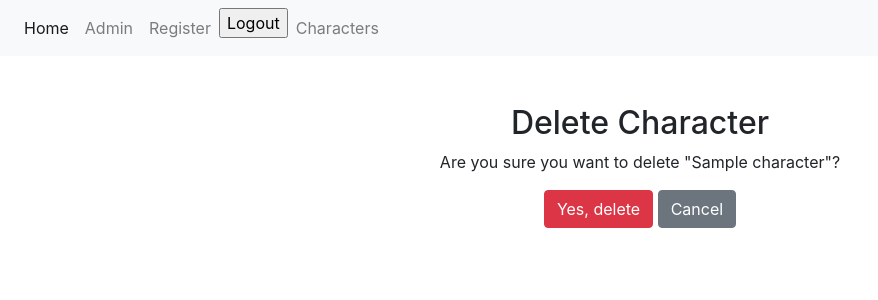
After one commit to PatrickSchroeder98/warhammer_fantasy_roleplay_app, a Django app: page /characters/delete/1/ in a window 1280 px wide. The commit adds this page. Shown: the top 300 px of the page, without its empty margins (0-878 px from the left). Run offline with Django 5.2, Linux system fonts and the light colour scheme; a user stored in the database is signed in; tables that the repository leaves empty hold one stand-in row (values such as "Sample post").

Commit message:
Added character delete functionality
Updated views, urls and templates to have character  deletion functionality

```diff
--- /dev/null
+++ b/wfra/characters/templates/characters/characters_confirm_delete.html
@@ -0,0 +1,15 @@
+{% extends "base.html" %}
+
+{% block content %}
+<div class="container mt-5">
+    <h2 class="text-center">Delete Character</h2>
+    <p class="text-center">Are you sure you want to delete "{{ object.name }}"?</p>
+    <form method="post">
+        {% csrf_token %}
+        <div class="text-center">
+            <button type="submit" class="btn btn-danger">Yes, delete</button>
+            <a href="{% url 'characters:all' %}" class="btn btn-secondary">Cancel</a>
+        </div>
+    </form>
+</div>
+{% endblock %}
--- a/wfra/characters/templates/characters/characters_detail.html
+++ b/wfra/characters/templates/characters/characters_detail.html
@@ -18,4 +18,6 @@
 </ul>
 
 
+<a href="{% url 'characters:delete' character.pk %}">Delete</a>
+
 {% endblock %}
--- a/wfra/characters/urls.py
+++ b/wfra/characters/urls.py
@@ -7,4 +7,5 @@ urlpatterns = [
     path('', views.ListCharacters.as_view(), name="all"),
     path("create/", views.CreateCharacter.as_view(), name="create"),
     path("<int:pk>/", views.DetailViewCharacter.as_view(), name="detail"),
+    path("delete/<int:pk>/", views.DeleteViewCharacter.as_view(), name="delete"),
 ]
--- a/wfra/characters/views.py
+++ b/wfra/characters/views.py
@@ -2,6 +2,7 @@ from django.shortcuts import render
 from django.views import generic
 from django.contrib.auth.mixins import LoginRequiredMixin
 from django.urls import reverse_lazy
+from django.contrib import messages
 from . import models
 from .forms import CharactersForm
 
@@ -38,3 +39,17 @@ class DetailViewCharacter(LoginRequiredMixin, generic.DetailView):
         context['advanced_skills'] = models.AdvancedSkills.objects.filter(character_id=character)
 
         return context
+
+
+class DeleteViewCharacter(LoginRequiredMixin, generic.DeleteView):
+    model = models.Characters
+    success_url = reverse_lazy("characters:all")
+
+    def get_queryset(self):
+        # Ensure only the owner can delete their characters
+        queryset = super().get_queryset()
+        return queryset.filter(user=self.request.user)
+
+    def delete(self, *args, **kwargs):
+        messages.success(self.request, "Character Deleted")
+        return super().delete(*args, **kwargs)
```
